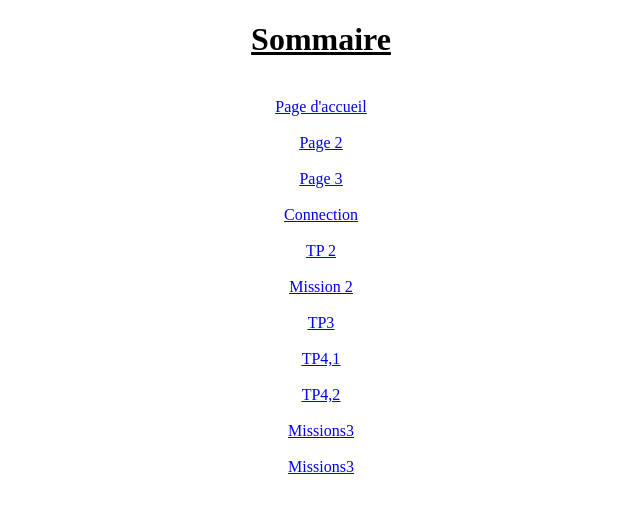
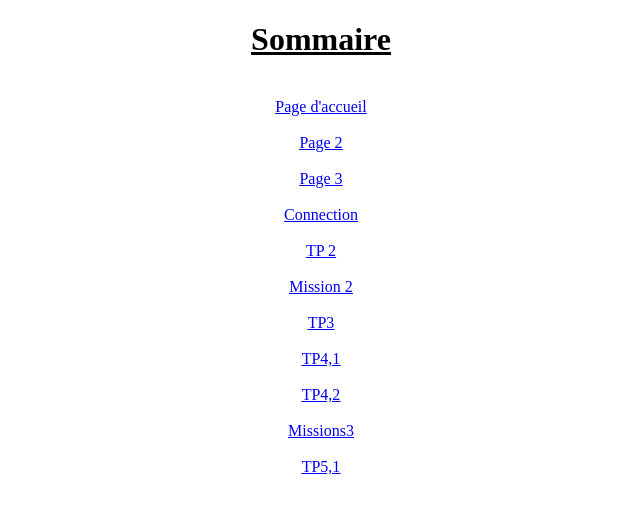
Before and after one commit to WilliamFourcade/site_sio_tp1, a plain HTML site: page index.html in a window 1280 px wide. Shown: the full height of the page, 319-959 px from the left. Drawn offline with Linux system fonts and the light colour scheme.

Commit message:
Update index.html

```diff
--- a/index.html
+++ b/index.html
@@ -26,6 +26,6 @@
 <br>
 <a href="formulaire.html"><center><u>Missions3</u></center></a>
 <br>
-<a href="tp5iden.html"><center><u>Missions3</u></center></a>
+<a href="tp5iden.html"><center><u>TP5,1</u></center></a>
 </body>
 </html>
```
